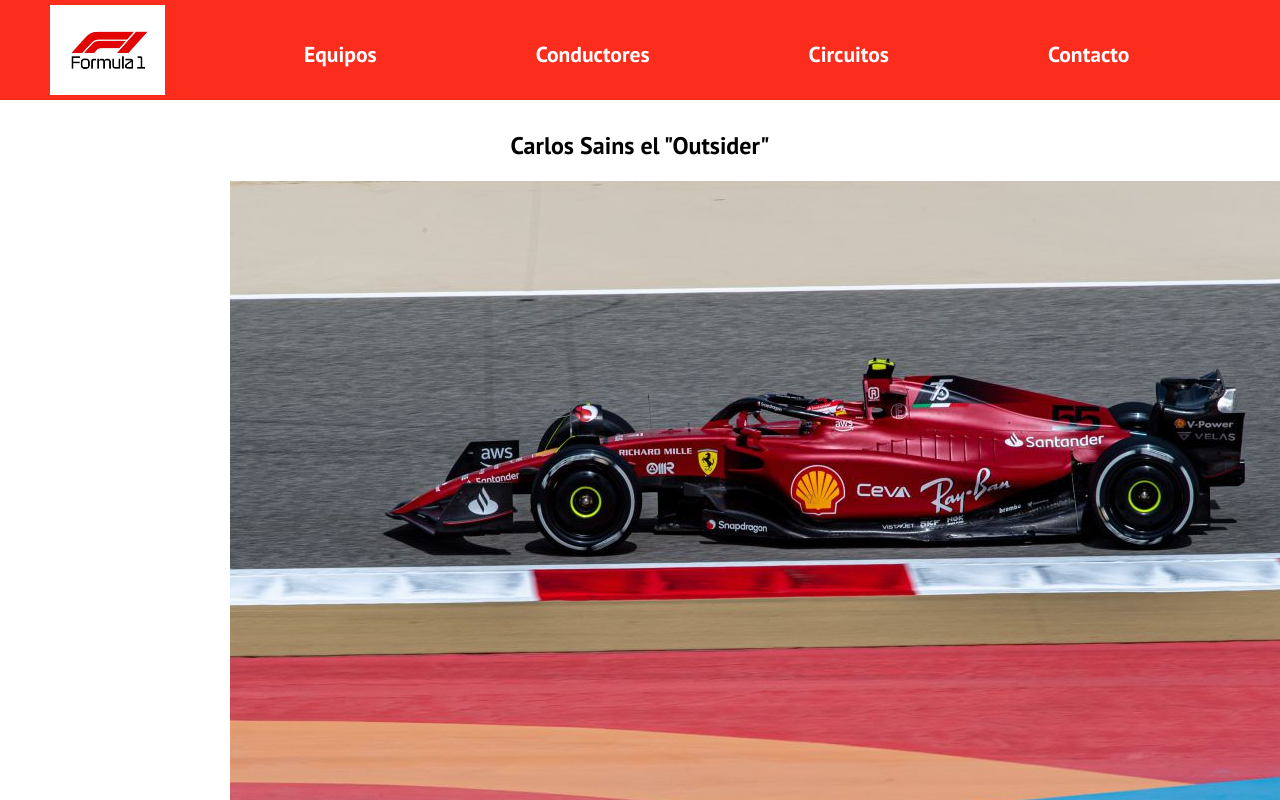
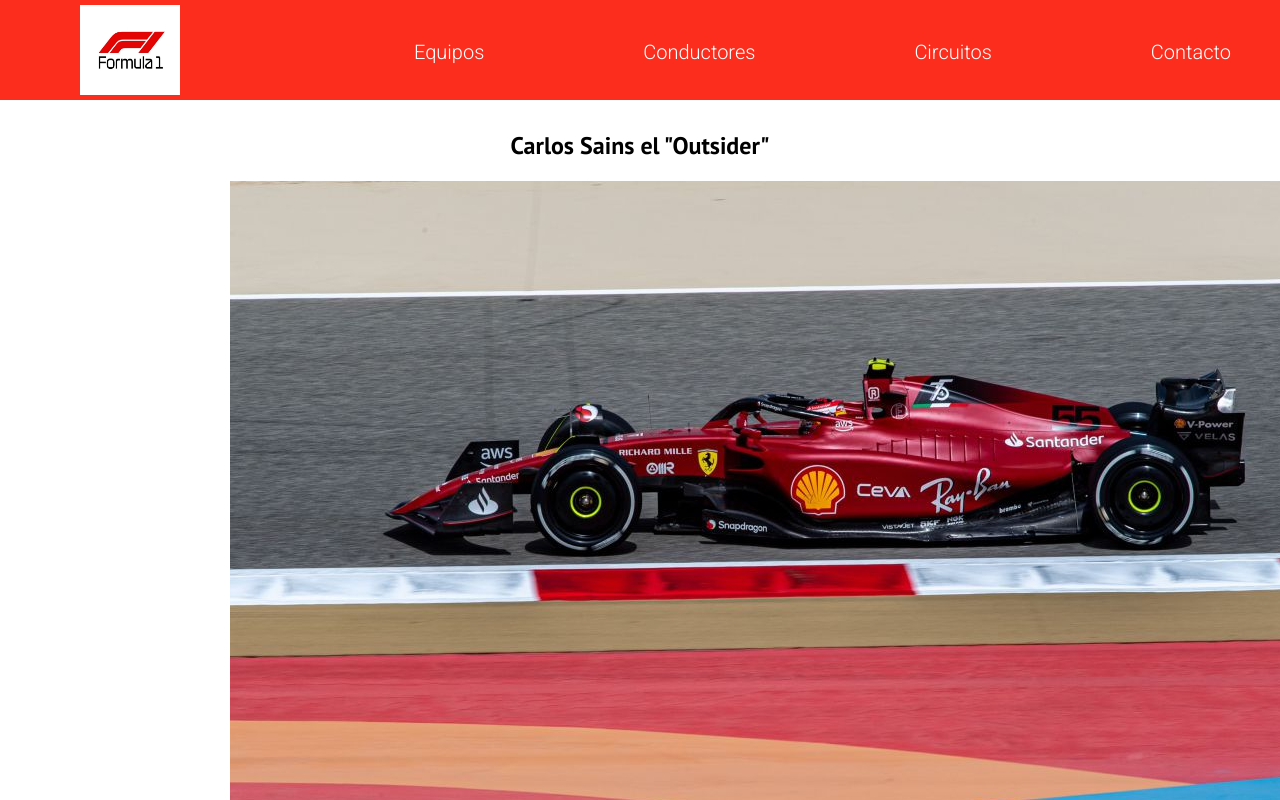
Before and after one commit to gervariveiro/f1-proyect, a React (Create React App) app in the folder Frontend/: page / in a window 1280 px wide. Shown: the top 800 px of the page. Built offline with nearby package versions, Linux system fonts and the light colour scheme; the HTML template or start-up script is replaced by a standard one.

Commit message:
commit tracks styles

```diff
--- a/Frontend/src/assets/App.css
+++ b/Frontend/src/assets/App.css
@@ -8,21 +8,26 @@
   }
 
 /*----------------------------------Navbar--------------------------------*/
-  .homelogo{
-    height:110px;
-    width: 115px;
-    margin-top: 5px;
-    margin-left: 50px;
-    padding-bottom: 20px;
+
+.buttonhome{
+margin: 5px 80px 0 80px;
+padding-bottom: 20px;
+height: 100px;
+width: 115px;
+}
+
+.homelogo{
+    height: 90px;
+    width: 100px;
   }
 
   .nav-bar{
-    background:orange;
+    background:rgb(252, 45, 28);
     padding: 20px;
     display: block;
     color: white;
     cursor: pointer;
-    font-size: 1.5em;
+    font-size: 10px;
     width: 100%;
 }
 
@@ -40,9 +45,6 @@
     width: 100%;
     margin-left: -150%;
     transition: all 0.5s;
-    font-family: 'PT Sans', sans-serif;
-    font-size:large;
-    font-weight: 600;
 }
 
 .menu__item{
@@ -54,8 +56,10 @@
 .menu__link{
     display: block;
     padding: 20px;
+    font-family: 'Roboto', sans-serif;
     color: white;
-    font-size: 1.2em;
+    font-size: 20px;
+    font-weight: 500;
     text-decoration: none;
 }
 
@@ -269,3 +273,18 @@
     height: 250px;
     width: 250px;
 }
+
+/*------------------Tracks-----------------------*/
+
+.tracksimg{
+    height: 200px;
+    width: 250px;
+}
+
+.h3tracks{
+    display: inline-block;
+    margin: 30px 10% 30px 400px;
+    text-align: justify;
+    font-family: 'Roboto', sans-serif;
+    line-height: 30px;
+}
--- a/Frontend/src/components/Navbar/Navbar.js
+++ b/Frontend/src/components/Navbar/Navbar.js
@@ -11,6 +11,7 @@
 });*/
 
 function Navbar () {
+
 
     return (
 
--- a/Frontend/src/pages/Tracks.js
+++ b/Frontend/src/pages/Tracks.js
@@ -24,12 +24,13 @@
 
         <div className='mainDrivers'>
                <Navbar/>
+               <h3 className='h3tracks'>Los circuitos están ordenados según el calendario 2022</h3>
             <ul className='listadrivers'>
               {!alltracks ? 'Cargando...' :
                alltracks.map( (todo,index) => {
                  return<li>
                    <ul className='driverdatos'>
-                      <img className="driversimg"src={todo.urlImageTrack} alt="circuitos"/>
+                      <img className="tracksimg"src={todo.urlImageTrack} alt="circuitos"/>
                       <li>Nombre: {todo.name}</li>
                       <li>Ciudad: {todo.city} <img className="flags" src={todo.url_bandera} alt="banderas"/></li>
                       <li>Longitud: {todo.length}</li>
```
